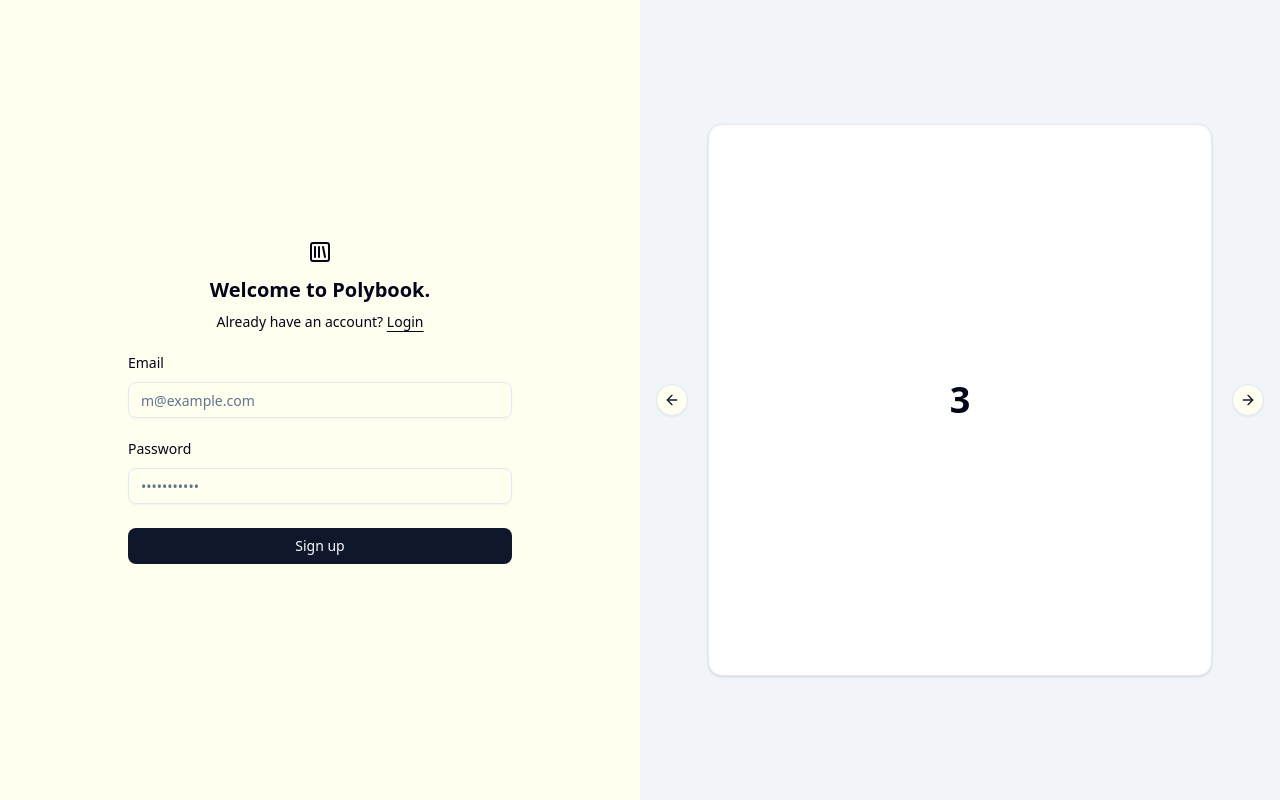
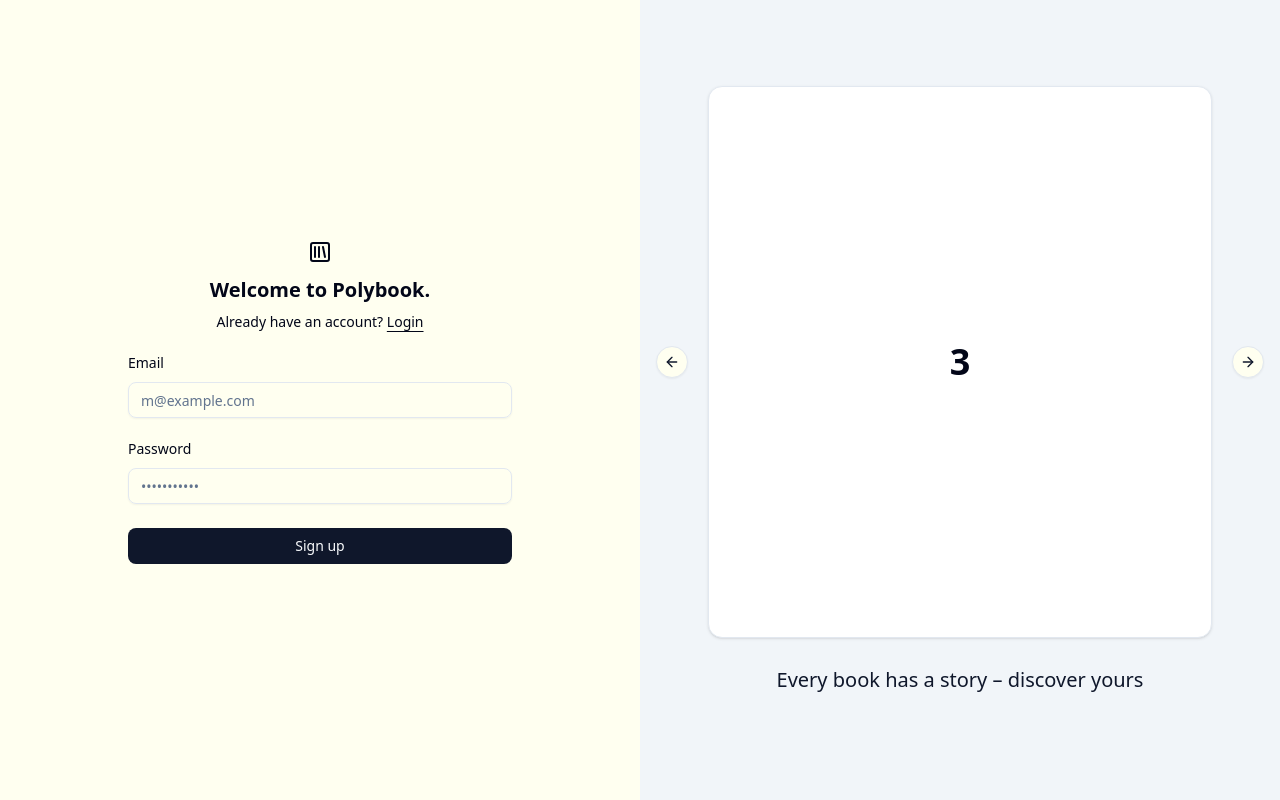
Before and after one commit to wilrakov/polybook, a React (Vite) app in the folder client/: page /register in a window 1280 px wide. Built offline with nearby package versions, Linux system fonts and the light colour scheme.

Commit message:
wip(register): changes style

```diff
--- a/client/src/components/Carousel.jsx
+++ b/client/src/components/Carousel.jsx
@@ -25,7 +25,7 @@
       onMouseLeave={plugin.current.reset}
     >
       <CarouselContent>
-        {Array.from({ length: 5 }).map((_, index) => (
+        {Array.from({ length: 5}).map((_, index) => (
           <CarouselItem key={index}>
             <div className="p-1">
               <Card>
--- a/client/src/pages/register.jsx
+++ b/client/src/pages/register.jsx
@@ -2,7 +2,7 @@
 import { useRef } from "react";
 
 import { AuthForm } from "@/components/AuthForm";
-import { CarouselPlugin } from "@/components/carousel"
+import { CarouselPlugin } from "@/components/carousel";
 
 export default function register() {
   const emailRef = useRef();
@@ -41,10 +41,12 @@
         {/* Content side */}
         <div className="hidden md:flex flex-col justify-center p-10 bg-secondary text-secondary-foreground">
           <CarouselPlugin />
+
+          <p className="text-xl font-light text-center m-6">
+            Every book has a story – discover yours
+          </p>
         </div>
       </div>
-
-
     </>
   );
 }
```
Lines whose indentation alone changed are shown as unchanged.
